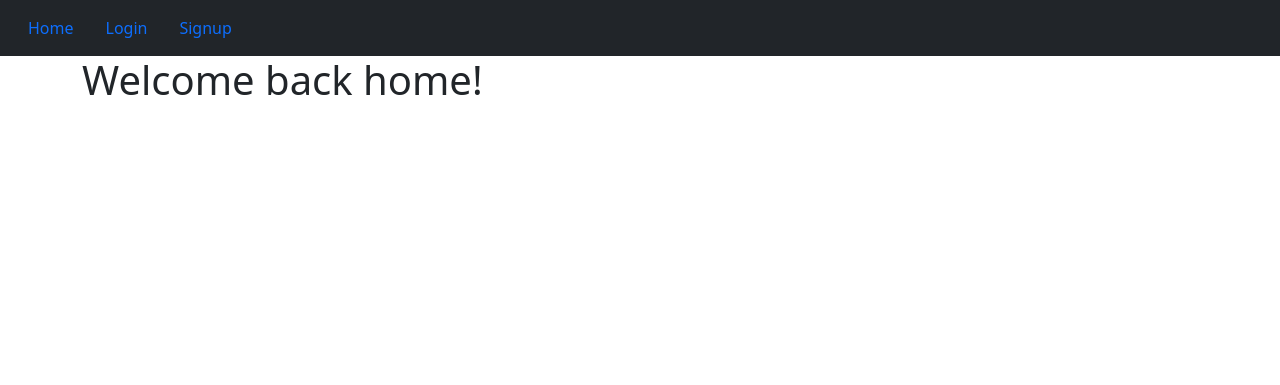
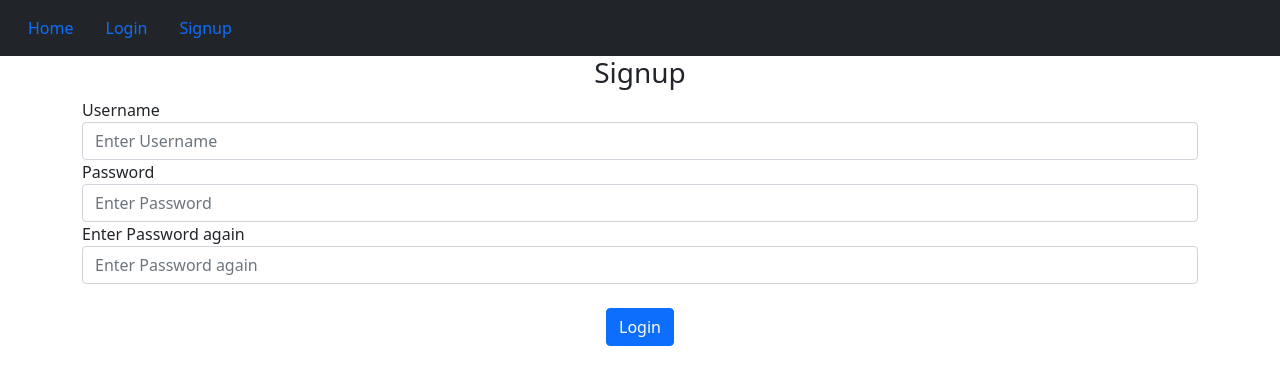
Before and after one commit to JagTheFriend/Python-Blog, a Flask app: page /sign-up in a window 1280 px wide. Shown: the top 385 px of the page. Run offline with Flask 2, Linux system fonts and the light colour scheme.

Commit message:
Created a signup form

```diff
--- a/website/templates/signup.html
+++ b/website/templates/signup.html
@@ -1,5 +1,22 @@
 {% extends "base.html" %}
-{% block title %}Hello{% endblock %}
+{% block title %}Signup{% endblock %}
+
 {% block content %}
-<h1>Welcome back home!</h1>
+<form method="POST">
+    <h3 align="center">Signup</h3>
+    <div class="form-group">
+        <!-- All we need is an email and password -->
+        <label for="username">Username</label>
+        <input type="text" id="username" name="username" class="form-control" placeholder="Enter Username">
+
+        <label for="password">Password</label>
+        <input type="password" id="password1" name="password1" class="form-control" placeholder="Enter Password">
+        <label for="password">Enter Password again</label>
+        <input type="password" id="password2" name="password2" class="form-control" placeholder="Enter Password again">
+        <br>
+        <div align="center">
+            <button class="btn btn-primary" type="submit">Login</button>
+        </div>
+    </div>
+</form>
 {% endblock %}
```
